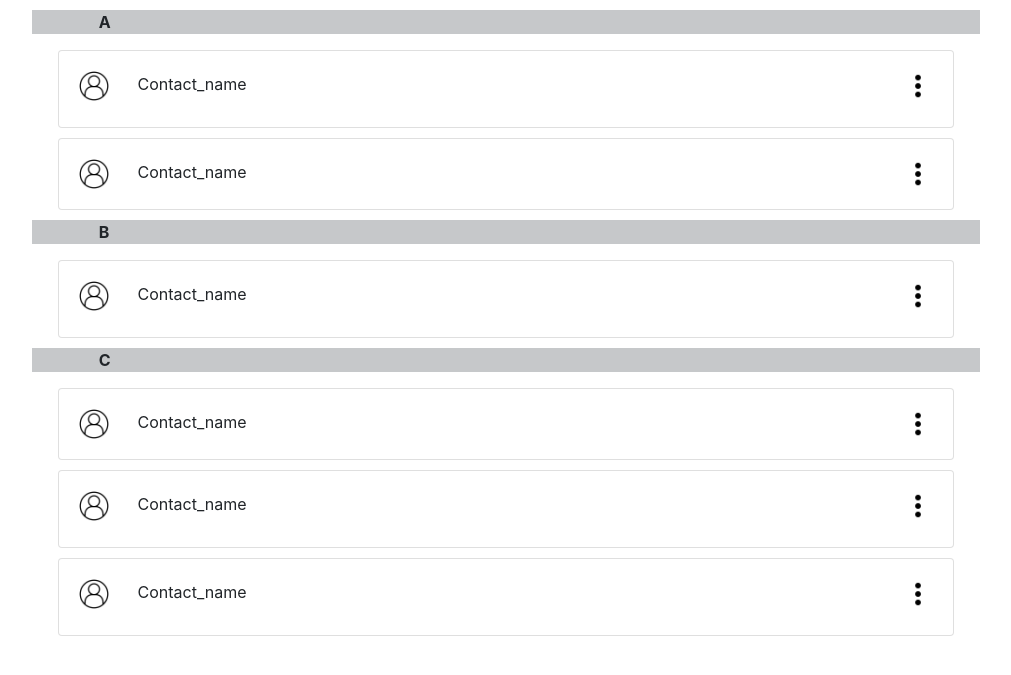
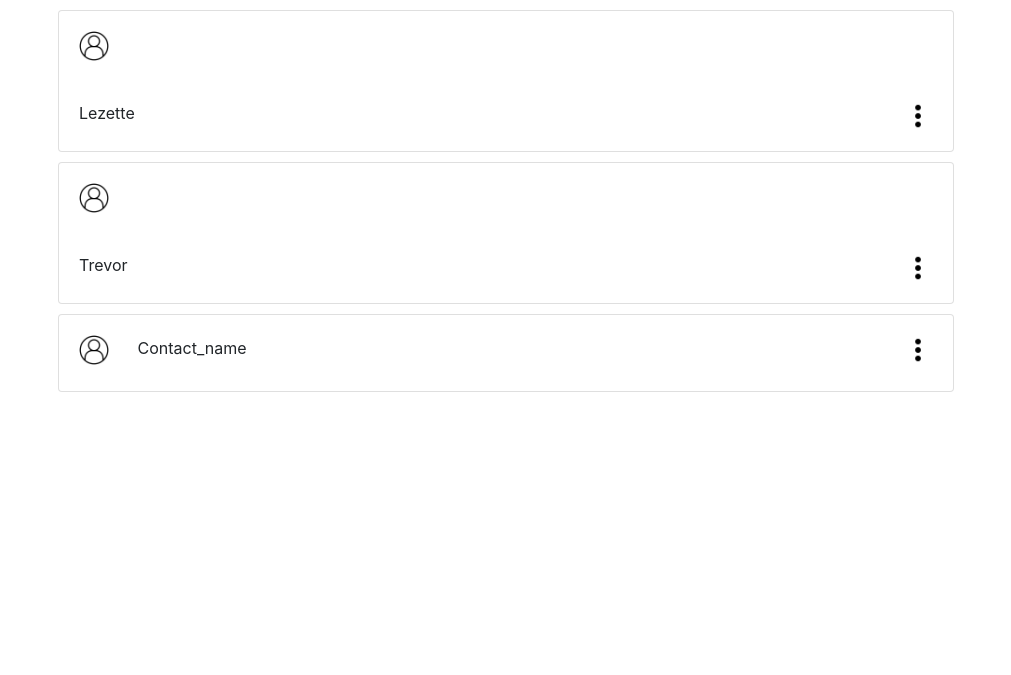
Before and after one commit to Kimcheemo/contactManager, a PHP site: page /contacts.html in a window 1280 px wide. Shown: the part 74-749 px from the top of the page, without its empty margins (134-1145 px from the left). Run offline with PHP 8.4, Linux system fonts and the light colour scheme; some libraries are stand-ins or nearby versions.

Commit message:
working on dynamic cards

```diff
--- a/contacts.html
+++ b/contacts.html
@@ -5,9 +5,10 @@
 	<meta http-equiv="X-UA-Compatible" content="IE=edge">
 	<meta name="viewport" content="width=device-width, initial-scale=1.0">
 	<title>Document</title>
-	<!-- <script src="script.js" defer></script> -->
+	<script src="homePageJS.js" defer></script>
 	<link rel="stylesheet" href="https://maxcdn.bootstrapcdn.com/bootstrap/4.0.0/css/bootstrap.min.css" integrity="sha384-Gn5384xqQ1aoWXA+058RXPxPg6fy4IWvTNh0E263XmFcJlSAwiGgFAW/dAiS6JXm" crossorigin="anonymous">
 	<link rel="stylesheet" href="styles.css">
+	<link rel="stylesheet" href="editForm.css">
 </head>
 <body>
 
@@ -22,20 +23,28 @@
     </nav>
 
 
-	<div class="letters">
+	<!-- <div class="letters">
 		<p class="letter">A</p>
-	</div>
+	</div> -->
 
 	<!-- Contact card -->
-	<div class="card card-container">
+	<!-- <div class="card card-container">
 		<div class="card-body">
 			<img class="mr-4" src="images/icon.png" width="30px" height="30px" >
 			<a href="#" data-toggle="modal" data-target="#viewContact" style="color: inherit; "class="stretched-link">Contact_name</a>
 			<span class="d-inline float-right">
-				<input type="image" src="images/ellipsis.png" width="30px" height="30px" data-toggle="modal" data-target="#exampleModalCenter" style="position: relative;">
+				<div class="dropdown">
+					<a href="#" id="imageDropdown" data-toggle="dropdown">
+						<img src="images/ellipsis.png" width="30px" height="30px">
+					</a>
+					<ul class="dropdown-menu" role="menu" aria-labelledby="imageDropdown">
+						<li data-toggle="modal" data-target="#editContact" role="presentation"><a class="ml-3" role="menuitem" tabindex="-1" href="#">Edit</a></li>
+						<li data-toggle="modal" data-target="#deleteContact" role="presentation"><a class="ml-3" style="color: red;" role="menuitem" tabindex="-1" href="#">Delete</a></li>
+					</ul>
+				</div>
 			</span>
 		</div>
-	</div>
+	</div> -->
 
 	<!-- <div class="card" style="width: 18rem;">
 		<img src="..." class="card-img-top" alt="...">
@@ -52,7 +61,7 @@
 	  </div> -->
 
 
-	<div class="card card-container">
+	<!-- <div class="card card-container">
 		<div class="card-body">
 			<img class="mr-4" src="images/icon.png" width="30px" height="30px" >
 			Contact_name
@@ -68,12 +77,16 @@
 				</div>
 			</span>
 		</div>
+	</div> -->
+
+	<div id="card-container">
+
 	</div>
 
 
-	<div class="letters">
+	<!-- <div class="letters">
 		<p class="letter">B</p>
-	</div>
+	</div> -->
 	<div class="card card-container">
 		<div class="card-body">
 			<img class="mr-4" src="images/icon.png" width="30px" height="30px" >
@@ -85,10 +98,10 @@
 	</div>
 
 
-	<div class="letters">
+	<!-- <div class="letters">
 		<p class="letter">C</p>
-	</div>
-	<div class="card card-container">
+	</div> -->
+	<!-- <div class="card card-container">
 		<div class="card-body">
 			<img class="mr-4" src="images/icon.png" width="30px" height="30px" >
 			Contact_name
@@ -123,12 +136,39 @@
 				<input type="image" src="images/ellipsis.png" width="30px" height="30px" data-toggle="modal" data-target="#exampleModalCenter">
 			</span>
 		</div>
-	</div>
+	</div> -->
+
+
+
+
+
+
+
+
+
+
+
+<!--
+	<div class="container">
+		<form class="is-readonly">
+		  <div class="form-group">
+			<label for="exampleInputPassword1">Full Name</label>
+			<input type="text" class="form-control is-disabled" id="exampleInputPassword1" placeholder="Name" value="Jon Stewart" disabled>
+		  </div>
+		<div class="form-group">
+			<label for="exampleInputEmail1">Email address</label>
+			<input type="email" class="form-control is-disabled" id="exampleInputEmail1" placeholder="Email" value="MyEmail@MyDowmain.Com" disabled>
+		  </div>
+		  <button type="button" class="btn btn-default btn-edit js-edit">Edit</button>
+		  <button type="button" class="btn btn-default btn-save js-save">Save</button>
+		</form>
+
+		</div> -->
 
 
 
 	<!-- Modal: add contact -->
-<form>
+<form action="#">
 	<div class="modal fade" id="addContact" tabindex="-1" role="dialog" aria-labelledby="addContactTitle" aria-hidden="true">
 		<div class="modal-dialog modal-dialog-centered" role="document">
 			<div class="modal-content">
@@ -228,16 +268,15 @@
 
 
 		<!-- Modal: Edit Contact -->
-		<form>
+		<form class="is-readonly">
+			<div class="form-group">
 			<div class="modal fade" id="editContact" tabindex="-1" role="dialog" aria-labelledby="viewContactTitle" aria-hidden="true">
 				<div class="modal-dialog modal-dialog-centered" role="document">
 					<div class="modal-content">
 
 						<div class="modal-header">
-							<button type="button" class="close" data-dismiss="modal" aria-label="Close" style="margin-left: 0px;">
-								<span aria-hidden="true">&times;</span>
-							</button>
-							<button type="button" class="btn btn-secondary">Edit</button>
+							<button type="button" class="btn btn-secondary btn-save js-edit">Save changes</button>
+							<button type="button" class="btn btn-secondary btn-edit js-edit">Edit</button>
 						</div>
 
 						<div class="modal-body">
@@ -247,32 +286,33 @@
 										<img class="align-items-center ml-4" src="images/icon.png" width="80px" height="80px" >
 									</div>
 									<div class="col">
-										Contact_name
-										<br>
-										Company
+										<input type="text" class="form-control w-75 is-disabled" aria-label="Default" aria-describedby="inputGroup-sizing-default" placeholder="First name" disabled>
+										<input type="text" class="form-control w-75 is-disabled" aria-label="Default" aria-describedby="inputGroup-sizing-default" placeholder="Last name" disabled>
+										<input type="text" class="form-control w-75 is-disabled" aria-label="Default" aria-describedby="inputGroup-sizing-default" placeholder="Company" disabled>
 									</div>
 								</div>
 							</div>
 							<div class="ml-3">
 								<div class="d-flex align-items-center mt-3">
 									<img class="mr-4 mt-4 mb-4" src="images/phone.png" width="30px" height="30px" >
-									Phone
+									<input type="text" class="form-control w-75" aria-label="Default" aria-describedby="inputGroup-sizing-default" placeholder="Phone" disabled>
 								</div>
 								<div class="d-flex align-items-center">
 									<img class="mr-4 mt-4 mb-4" src="images/mail.png" width="30px" height="30px" >
-									Mail
+									<input type="text" class="form-control w-75" aria-label="Default" aria-describedby="inputGroup-sizing-default" placeholder="Email" disabled>
 								</div>
 								<div class="d-flex align-items-center">
 									<img class="mr-4 mt-4 mb-4" src="images/house.png" width="30px" height="30px" >
-									Address
+									<input type="text" class="form-control w-75" aria-label="Default" aria-describedby="inputGroup-sizing-default" placeholder="Address" disabled>
 								</div>
 							</div>
 						</div>
-					</form>
+
 					</div>
 				</div>
 			</div>
-
+		</div>
+		</form>
 
 
 			<!-- Modal: Delete Contact -->
--- /dev/null
+++ b/editForm.css
@@ -0,0 +1,13 @@
+form.is-readonly .btn-save {
+	display: none;
+  }
+  form.is-readonly input[disabled], form.is-readonly textarea[disabled] {
+	cursor: text;
+	background-color: #fff;
+	border-color: transparent;
+	outline-color: transparent;
+	box-shadow: none;
+  }
+  form.is-editing .btn-edit {
+	display: none;
+  }
--- /dev/null
+++ b/editForm.scss
@@ -0,0 +1,13 @@
+form.is-readonly .btn-save {
+	display: none;
+  }
+  form.is-readonly input[disabled], form.is-readonly textarea[disabled] {
+	cursor: text;
+	background-color: #fff;
+	border-color: transparent;
+	outline-color: transparent;
+	box-shadow: none;
+  }
+  form.is-editing .btn-edit {
+	display: none;
+  }
--- /dev/null
+++ b/homePageJS.js
@@ -0,0 +1,121 @@
+$(document).ready(function(){
+	$('.js-edit, .js-save').on('click', function(){
+  	var $form = $(this).closest('form');
+  	$form.toggleClass('is-readonly is-editing');
+    var isReadonly  = $form.hasClass('is-readonly');
+    $form.find('input,textarea').prop('disabled', isReadonly);
+  });
+});
+
+const contacts = [
+	{
+		name: "Lezette",
+	},
+	{
+		name: "Trevor",
+	}
+]
+
+populateContacts();
+
+function populateContacts(){
+	contacts.forEach(contact => createContactCard(contact));
+}
+
+// function PopulateList()
+// {
+
+//   // Create a request variable and assign a new XMLHttpRequest object to it.
+//   var xhr = new XMLHttpRequest();
+//   var url = "api/getAllContact.php";
+
+//   // Sending and receiving data in JSON format using POST method
+//   xhr.open("POST", url, true);
+//   xhr.setRequestHeader("Content-Type", "application/json");
+//   xhr.onload = function () {
+//       if (xhr.readyState === 4 && xhr.status === 200) {
+//           var json = JSON.parse(xhr.responseText);
+//           if(json.status != 0)
+//             {
+//                 alert(json.message);
+//                 return;
+//             }
+//           if(json.contacts)
+//           {
+//             var contacts = json.contacts;
+//             contacts.forEach( function (obj)
+//             {
+//               CreateAccordion(obj.contact_id, obj.name, obj.phone,
+//                 obj.address, obj.email, obj.website);
+//             }
+//             );
+//             createCookie("jwt", json.jwt);
+//             createCookie("expireAt", json.expireAt);
+//           }
+//           else
+//           {
+//             alert(json.message);
+//           }
+//       }
+//       else {
+//         console.log('error')
+//       }
+//   };
+//   var data = JSON.stringify({"jwt": readCookie("jwt")});
+//   xhr.send(data);
+// }
+
+
+
+
+function createContactCard(contact){
+	let cardContainer = document.getElementById("card-container");
+
+	let card = document.createElement("div");
+  	card.className = "card";
+  	cardContainer.appendChild(card);
+
+	let img = document.createElement("img");
+	img.src = "images/icon.png";
+	img.style.width = "30px";
+	img.style.margin = "20px";
+	card.appendChild(img);
+
+	let cardBody = document.createElement("span");
+	cardBody.innerHTML = contact.name;
+  	cardBody.className = "card-body";
+  	card.appendChild(cardBody);
+
+	let imgDot = document.createElement("img");
+	imgDot.src = "images/ellipsis.png";
+	imgDot.style.width = "30px";
+	imgDot.style.cssFloat = "right";
+	cardBody.appendChild(imgDot);
+
+
+
+	// let cardContainer = document.getElementById("card-container");
+
+	// let card = document.createElement("div");
+  	// card.className = "card";
+  	// cardContainer.appendChild(card);
+
+	// let img = document.createElement("img");
+	// img.src = "images/icon.png";
+	// img.style.width = "30px";
+	// img.style.margin = "20px";
+	// let para = document.createElement("P");
+	// para.innerText = contact.name;
+
+	// img.appendChild(para);
+	// card.appendChild(img);
+
+
+
+
+
+
+
+
+
+}
--- a/styles.css
+++ b/styles.css
@@ -1,5 +1,5 @@
 
-.card-container {
+.card {
 	margin: 10px 15%;
 }
 
```
